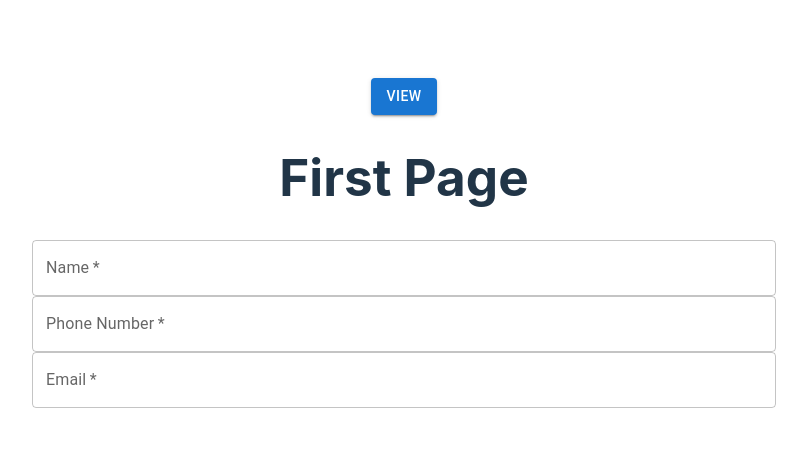
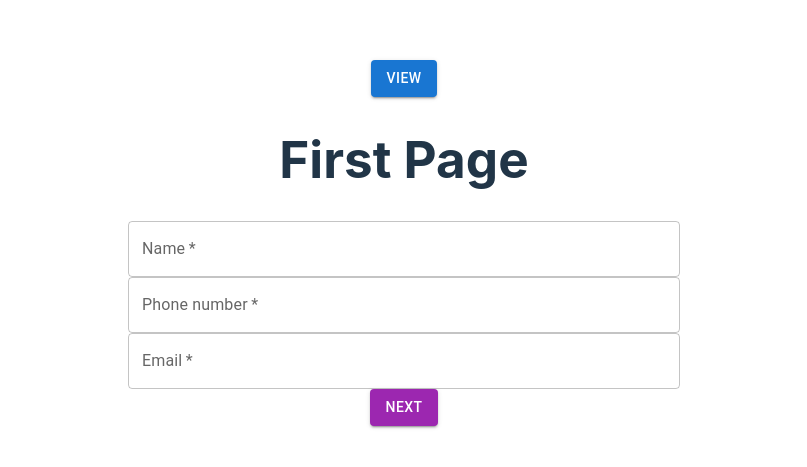
Before and after one commit to sabeenaviklar/User-Data, a React (Vite) app: page /home in a window 1280 px wide. Shown: the part 157-624 px from the top of the page, without its empty margins (236-1043 px from the left). Built offline with nearby package versions, Linux system fonts and the light colour scheme.

Commit message:
hot fixes

```diff
--- a/src/Components/userFirstPage.tsx
+++ b/src/Components/userFirstPage.tsx
@@ -16,11 +16,10 @@ const userFirstPage: React.FC = () => {
     email: '',
   });
 
-
-  // const handleChange = (e: React.ChangeEvent<HTMLInputElement>) => {
-  //   const { name, value } = e.target;
-  //   setUserDetails((prev) => ({ ...prev, [name]: value }));
-  // };
+  const handleChange = (e: React.ChangeEvent<HTMLInputElement>) => {
+    const { name, value } = e.target;
+    setUserDetails((prev) => ({ ...prev, [name]: value }));
+  };
 
   const handleSubmit = (e: React.FormEvent<HTMLFormElement>) => {
     e.preventDefault();
@@ -34,37 +33,38 @@ const userFirstPage: React.FC = () => {
   };
 
   return (
-    <div>
+    <Container maxWidth="sm">
       <h1>First Page</h1>
       <form onSubmit={handleSubmit}>
         <TextField
           label="Name"
+          name="name"
           value={userDetails.name}
-          onChange={(e) => setUserDetails({ ...userDetails, name: e.target.value })}
+          onChange={handleChange}
+          fullWidth
           required
-          fullWidth
         />
         <TextField
-          label="Phone Number"
+          label="Phone number"
+          name="phone"
           value={userDetails.phone}
-          onChange={(e) => setUserDetails({ ...userDetails, phone: e.target.value })}
+          onChange={handleChange}
+          fullWidth
           required
-          fullWidth
         />
         <TextField
           label="Email"
+          name="email"
           value={userDetails.email}
-          onChange={(e) => setUserDetails({ ...userDetails, email: e.target.value })}
+          onChange={handleChange}
+          fullWidth
           required
-          fullWidth
         />
-        {userDetails.name && userDetails.phone && userDetails.email && (
-          <Button href='/secondPage' type="submit" variant="contained" color="secondary">
-            Next
-          </Button>
-        )}
+        <Button href='/secondPage' type="submit" variant="contained" color="secondary">
+          Next
+        </Button>
       </form>
-    </div>
+    </Container>
   );
 };
 
```
Also changed, not shown: 2 other files (tests, documents, lock files or other folders).
